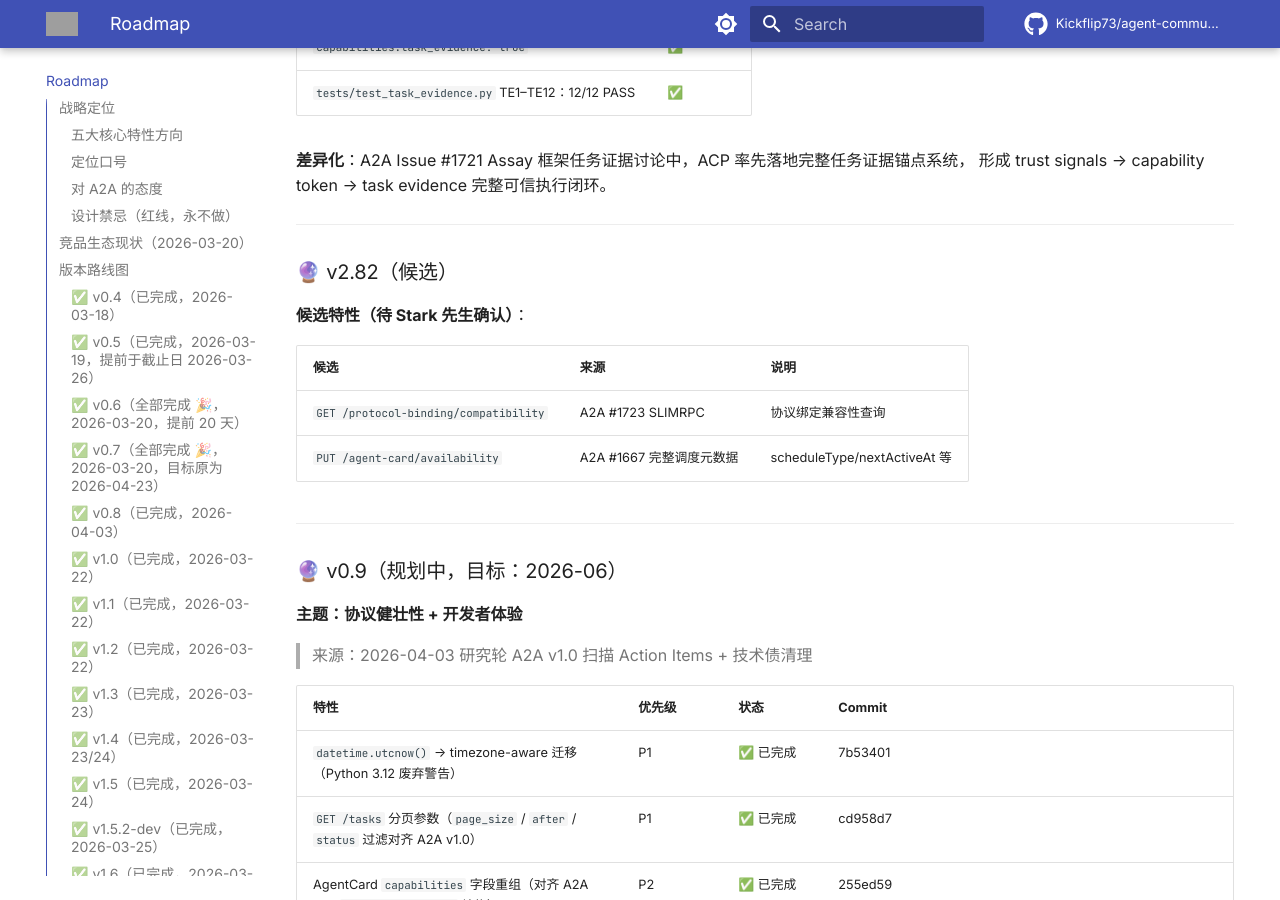
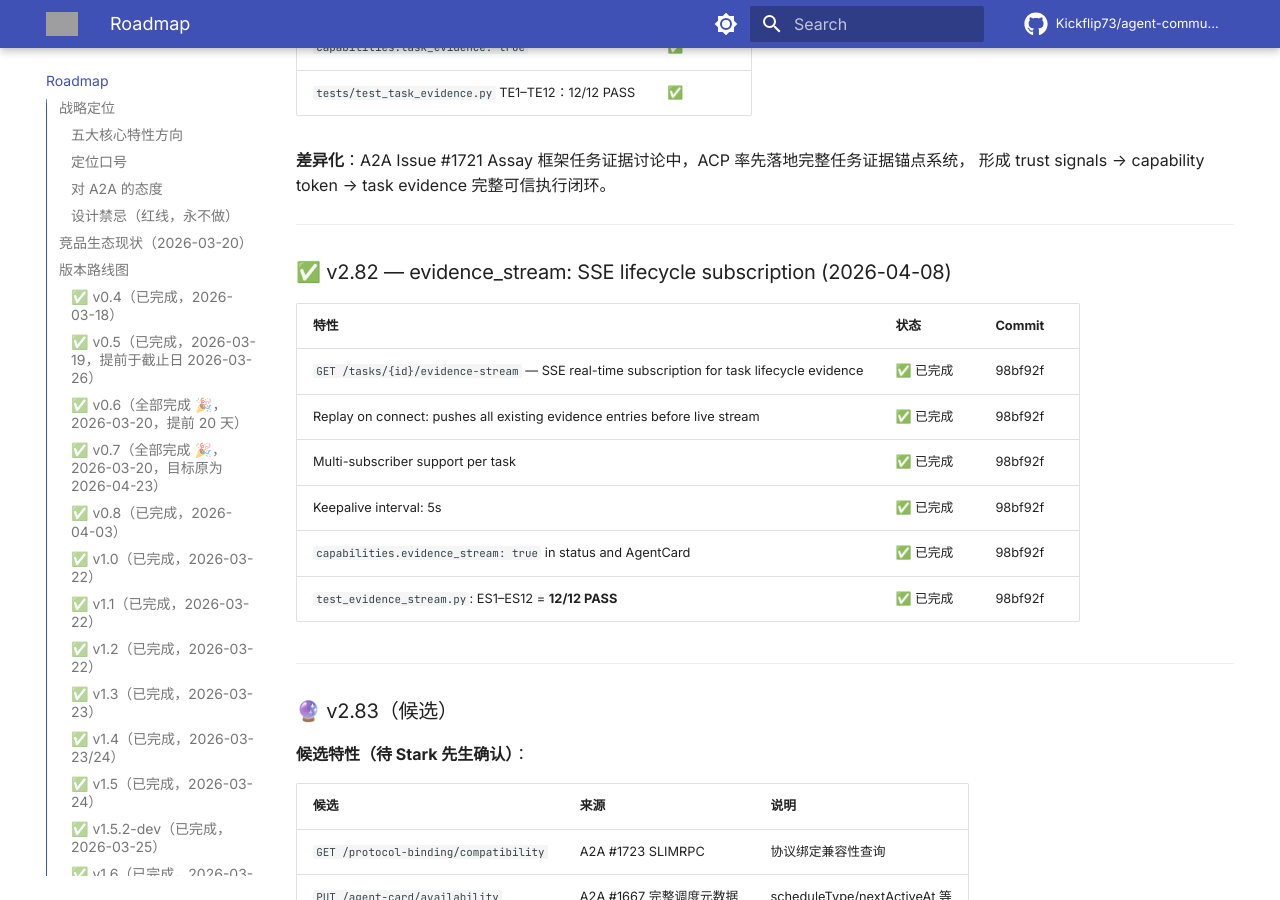
Before and after one commit to Kickflip73/agent-communication-protocol, an MkDocs documentation site: the page built from docs/ROADMAP.md, in a window 1280 px wide and 900 px high, scrolled down 20813 px. Built offline with MkDocs 1.6.1 and Material for MkDocs 9.7.7, drawn with Linux system fonts in a browser that asks for light colours; comment, search, counter and statistics services are not loaded; the version menu is left out; grey boxes are pictures that could not be loaded.

Commit message:
docs(v2.82): update CHANGELOG.md and ROADMAP.md for evidence_stream

```diff
--- a/docs/ROADMAP.md
+++ b/docs/ROADMAP.md
@@ -695,7 +695,20 @@ APS:  https://github.com/aeoess/agent-passport-system  （Ed25519 身份，v0.8
 
 ---
 
-### 🔮 v2.82（候选）
+### ✅ v2.82 — evidence_stream: SSE lifecycle subscription (2026-04-08)
+
+| 特性 | 状态 | Commit |
+|------|------|--------|
+| `GET /tasks/{id}/evidence-stream` — SSE real-time subscription for task lifecycle evidence | ✅ 已完成 | 98bf92f |
+| Replay on connect: pushes all existing evidence entries before live stream | ✅ 已完成 | 98bf92f |
+| Multi-subscriber support per task | ✅ 已完成 | 98bf92f |
+| Keepalive interval: 5s | ✅ 已完成 | 98bf92f |
+| `capabilities.evidence_stream: true` in status and AgentCard | ✅ 已完成 | 98bf92f |
+| `test_evidence_stream.py`: ES1–ES12 = **12/12 PASS** | ✅ 已完成 | 98bf92f |
+
+---
+
+### 🔮 v2.83（候选）
 **候选特性（待 Stark 先生确认）**：
 
 | 候选 | 来源 | 说明 |
```
Also changed, not shown: CHANGELOG.md (+15 -0 lines).
